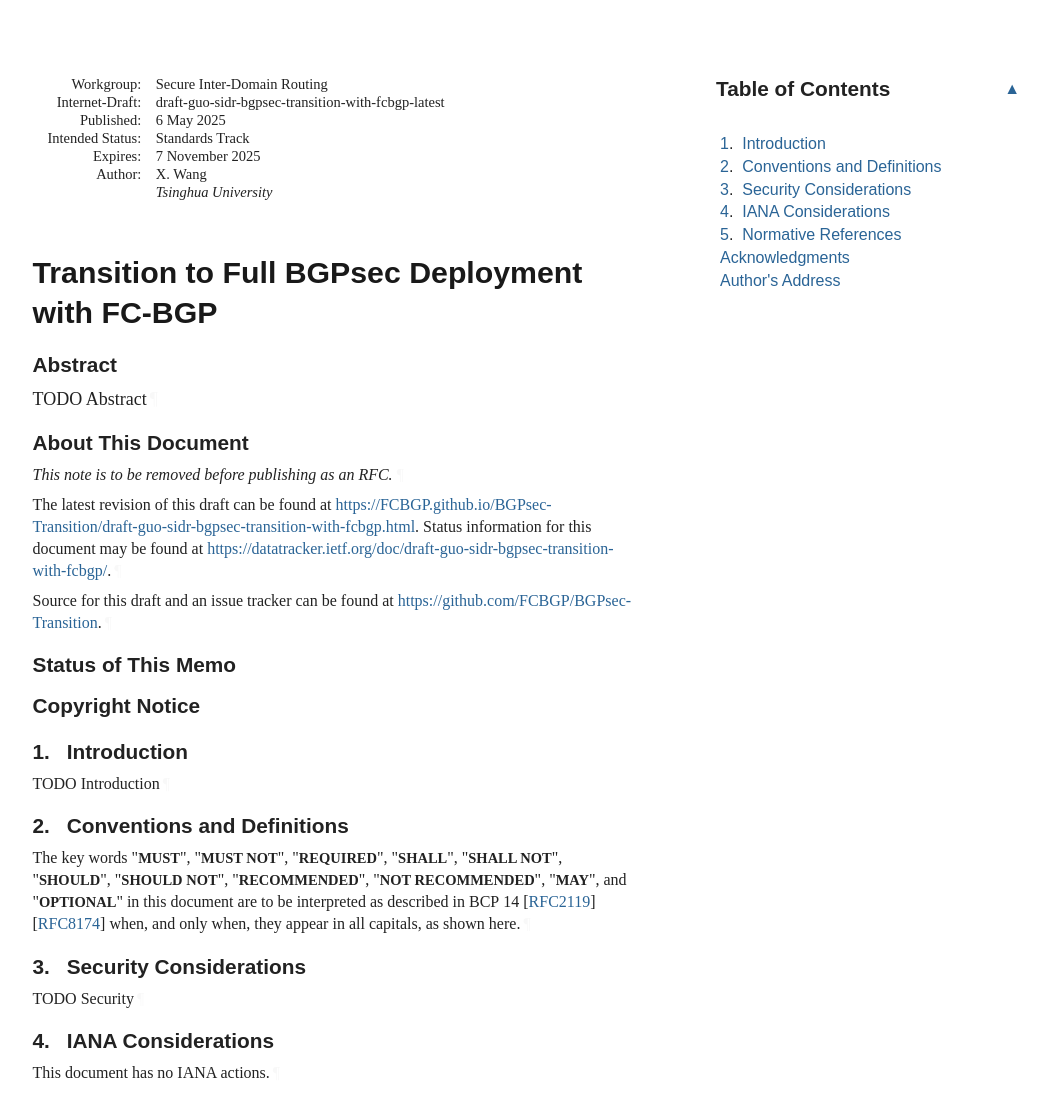
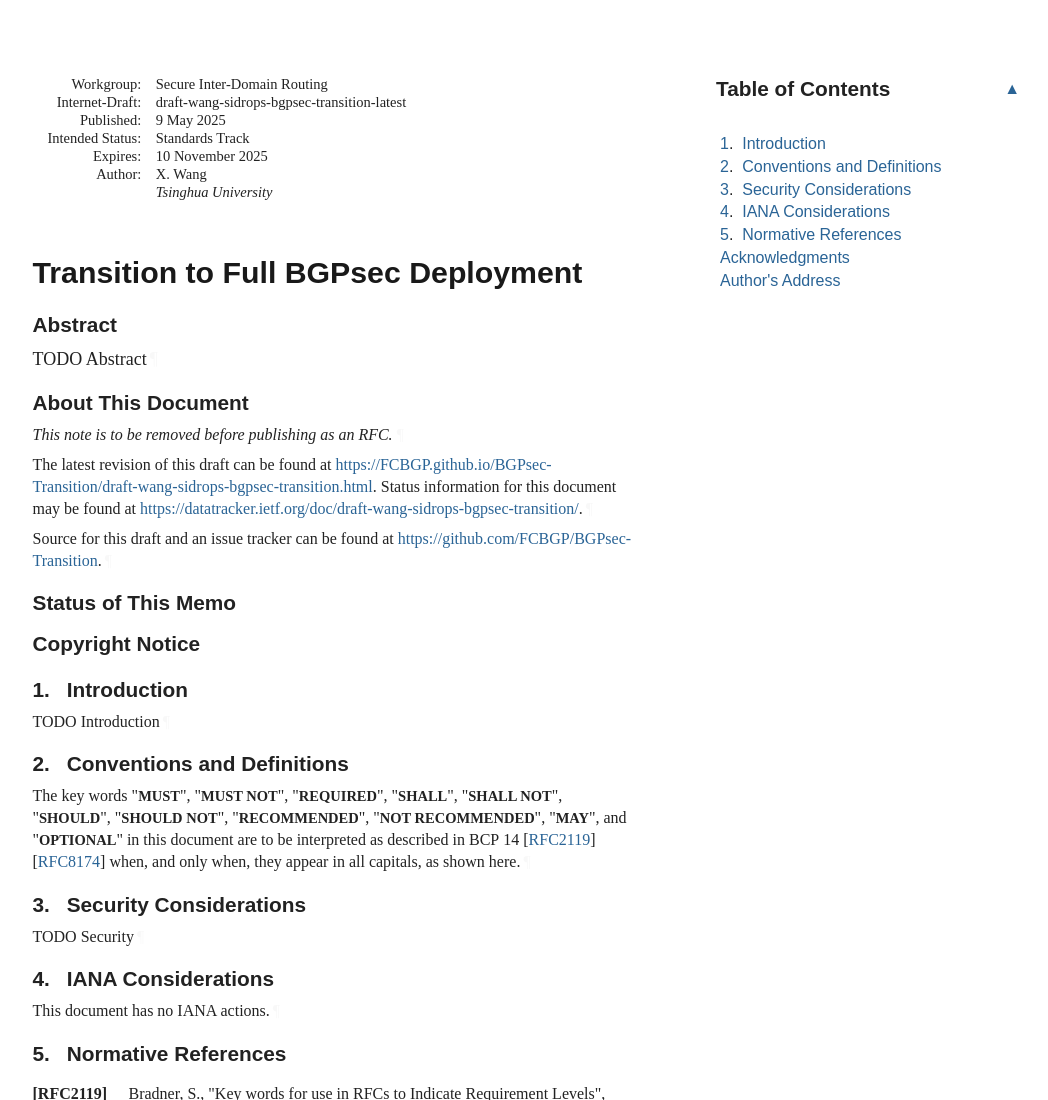
Before and after one commit to FCBGP/FCBGP-BGPsec-Transition, a plain HTML site: page draft-wang-sidrops-bgpsec-transition.html in a window 1280 px wide. Shown: the top 1100 px of the page, without its empty margins (92-1140 px from the left). Drawn offline with Linux system fonts and the light colour scheme; a web font is replaced by a local one.

Commit message:
Script updating gh-pages from 1cb2d99. [ci skip]

```diff
--- a/draft-guo-sidr-bgpsec-transition-with-fcbgp.html
+++ b/draft-wang-sidrops-bgpsec-transition.html
@@ -4,16 +4,15 @@
 <meta charset="utf-8">
 <meta content="Common,Latin" name="scripts">
 <meta content="initial-scale=1.0" name="viewport">
-<title>Transition to Full BGPsec Deployment with FC-BGP</title>
+<title>Transition to Full BGPsec Deployment</title>
 <meta content="Xiaoliang Wang" name="author">
 <meta content="
        TODO Abstract
     " name="description">
 <meta content="xml2rfc 3.28.1" name="generator">
 <meta content="BGPsec" name="keyword">
-<meta content="FC-BGP" name="keyword">
 <meta content="inter-domain routing" name="keyword">
-<meta content="draft-guo-sidr-bgpsec-transition-with-fcbgp-latest" name="ietf.draft">
+<meta content="draft-wang-sidrops-bgpsec-transition-latest" name="ietf.draft">
 <!-- Generator version information:
   xml2rfc 3.28.1
     Python 3.12.10
@@ -29,7 +28,7 @@
     setuptools 70.3.0
     wcwidth 0.2.13
 -->
-<link href="draft-guo-sidr-bgpsec-transition-with-fcbgp.xml" rel="alternate" type="application/rfc+xml">
+<link href="draft-wang-sidrops-bgpsec-transition.xml" rel="alternate" type="application/rfc+xml">
 <link href="#copyright" rel="license">
 <style type="text/css">@font-face {
   font-family: 'Lora';
@@ -1045,12 +1044,12 @@ svg :is([fill="white"], [fill^="#fff"]) {
 <table class="ears">
 <thead><tr>
 <td class="left">Internet-Draft</td>
-<td class="center">BGPsec Transition with FC-BGP</td>
+<td class="center">BGPsec Transition</td>
 <td class="right">May 2025</td>
 </tr></thead>
 <tfoot><tr>
 <td class="left">Wang</td>
-<td class="center">Expires 7 November 2025</td>
+<td class="center">Expires 10 November 2025</td>
 <td class="right">[Page]</td>
 </tr></tfoot>
 </table>
@@ -1060,15 +1059,15 @@ svg :is([fill="white"], [fill^="#fff"]) {
 <dt class="label-workgroup">Workgroup:</dt>
 <dd class="workgroup">Secure Inter-Domain Routing</dd>
 <dt class="label-internet-draft">Internet-Draft:</dt>
-<dd class="internet-draft">draft-guo-sidr-bgpsec-transition-with-fcbgp-latest</dd>
+<dd class="internet-draft">draft-wang-sidrops-bgpsec-transition-latest</dd>
 <dt class="label-published">Published:</dt>
 <dd class="published">
-<time datetime="2025-05-06" class="published">6 May 2025</time>
+<time datetime="2025-05-09" class="published">9 May 2025</time>
     </dd>
 <dt class="label-intended-status">Intended Status:</dt>
 <dd class="intended-status">Standards Track</dd>
 <dt class="label-expires">Expires:</dt>
-<dd class="expires"><time datetime="2025-11-07">7 November 2025</time></dd>
+<dd class="expires"><time datetime="2025-11-10">10 November 2025</time></dd>
 <dt class="label-authors">Author:</dt>
 <dd class="authors">
 <div class="author">
@@ -1078,7 +1077,7 @@ svg :is([fill="white"], [fill^="#fff"]) {
 </dd>
 </dl>
 </div>
-<h1 id="title">Transition to Full BGPsec Deployment with FC-BGP</h1>
+<h1 id="title">Transition to Full BGPsec Deployment</h1>
 <section id="section-abstract">
       <h2 id="abstract"><a href="#abstract" class="selfRef">Abstract</a></h2>
 <p id="section-abstract-1">TODO Abstract<a href="#section-abstract-1" class="pilcrow">¶</a></p>
@@ -1089,8 +1088,8 @@ svg :is([fill="white"], [fill^="#fff"]) {
       </h2>
 <p id="section-note.1-1">This note is to be removed before publishing as an RFC.<a href="#section-note.1-1" class="pilcrow">¶</a></p>
 <p id="section-note.1-2">
-        The latest revision of this draft can be found at <span><a href="https://FCBGP.github.io/BGPsec-Transition/draft-guo-sidr-bgpsec-transition-with-fcbgp.html">https://FCBGP.github.io/BGPsec-Transition/draft-guo-sidr-bgpsec-transition-with-fcbgp.html</a></span>.
-        Status information for this document may be found at <span><a href="https://datatracker.ietf.org/doc/draft-guo-sidr-bgpsec-transition-with-fcbgp/">https://datatracker.ietf.org/doc/draft-guo-sidr-bgpsec-transition-with-fcbgp/</a></span>.<a href="#section-note.1-2" class="pilcrow">¶</a></p>
+        The latest revision of this draft can be found at <span><a href="https://FCBGP.github.io/BGPsec-Transition/draft-wang-sidrops-bgpsec-transition.html">https://FCBGP.github.io/BGPsec-Transition/draft-wang-sidrops-bgpsec-transition.html</a></span>.
+        Status information for this document may be found at <span><a href="https://datatracker.ietf.org/doc/draft-wang-sidrops-bgpsec-transition/">https://datatracker.ietf.org/doc/draft-wang-sidrops-bgpsec-transition/</a></span>.<a href="#section-note.1-2" class="pilcrow">¶</a></p>
 <p id="section-note.1-3">Source for this draft and an issue tracker can be found at
         <span><a href="https://github.com/FCBGP/BGPsec-Transition">https://github.com/FCBGP/BGPsec-Transition</a></span>.<a href="#section-note.1-3" class="pilcrow">¶</a></p>
 </section>
@@ -1113,7 +1112,7 @@ svg :is([fill="white"], [fill^="#fff"]) {
         time. It is inappropriate to use Internet-Drafts as reference
         material or to cite them other than as "work in progress."<a href="#section-boilerplate.1-3" class="pilcrow">¶</a></p>
 <p id="section-boilerplate.1-4">
-        This Internet-Draft will expire on 7 November 2025.<a href="#section-boilerplate.1-4" class="pilcrow">¶</a></p>
+        This Internet-Draft will expire on 10 November 2025.<a href="#section-boilerplate.1-4" class="pilcrow">¶</a></p>
 </section>
 </div>
 <div id="copyright">
```
Also changed, not shown: index.html (+4 -4 lines), draft-wang-sidrops-bgpsec-transition.txt.
